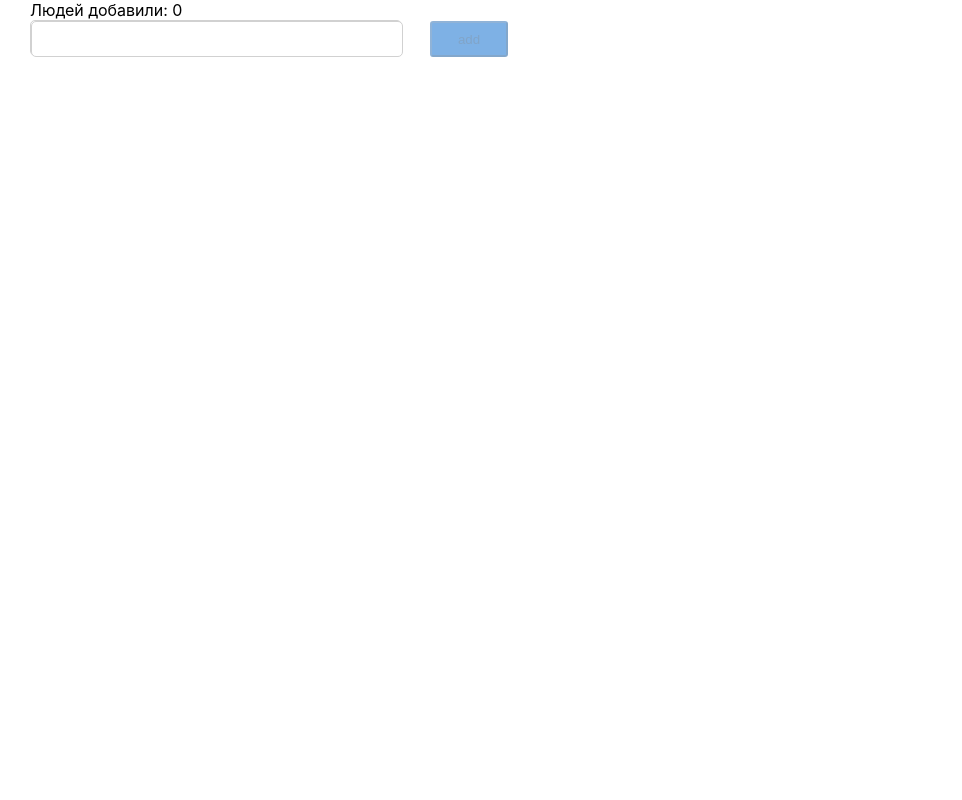
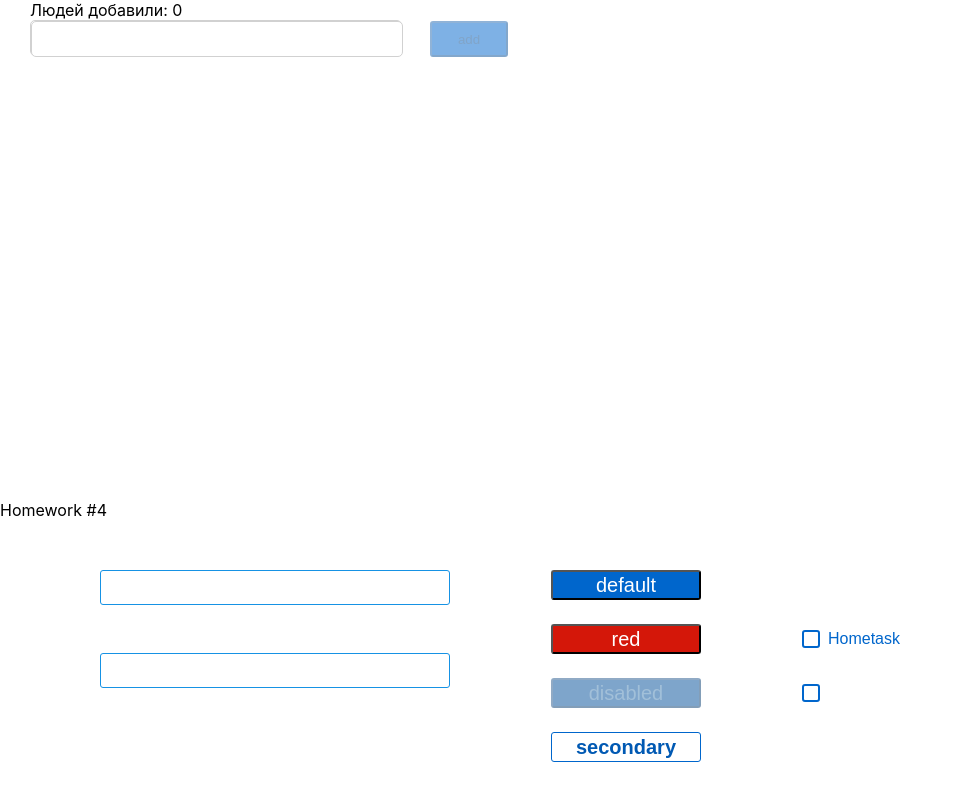
Before and after one commit to Sergey-BY6/Dz, a React (Create React App) app: page /#/junior in a window 1280 px wide. Shown: the part 728-1528 px from the top of the page, without its empty margins (0-962 px from the left). Before the commit the page ends 1228 px from the top, so only its background shows below. Built offline with nearby package versions, Linux system fonts and the light colour scheme.

Commit message:
Add hw04 homeworks.

```diff
--- a/src/s1-main/App.tsx
+++ b/src/s1-main/App.tsx
@@ -3,6 +3,7 @@ import s from './App.module.css'
 import HW1 from '../s2-homeworks/hw01/HW1'
 import HW2 from '../s2-homeworks/hw02/HW2';
 import HW3 from '../s2-homeworks/hw03/HW3';
+import HW4 from '../s2-homeworks/hw04/HW4';
 
 function App() {
     return (
@@ -11,7 +12,7 @@ function App() {
             {/*раскомментировать по ходу выполнения*/}
             <HW2/>
             <HW3/>
-            {/*<HW4/>*/}
+            <HW4/>
 
             {/*при выполнении дз 5 и более - закомментировать здесь дз 1-4, так как они есть внутри дз 5*/}
             {/*<HW5/>*/}
--- a/src/s2-homeworks/hw03/GreetingContainer.tsx
+++ b/src/s2-homeworks/hw03/GreetingContainer.tsx
@@ -33,7 +33,7 @@ export const pureOnBlur = (name: any, setError: any) => { // если имя п
 
 export const pureOnEnter = (e: any, addUser: any) => { // если нажата кнопка Enter - добавить
     if (e.key === "Enter") {
-        addUser("Кто то")
+        addUser()
     }
     // console.log(e.charCode)
 }
--- a/src/s2-homeworks/hw04/Stand.module.css
+++ b/src/s2-homeworks/hw04/Stand.module.css
@@ -2,11 +2,16 @@
     display: flex;
     justify-content: space-between;
     align-items: center;
+
+
+    width: 800px;
+    margin: 50px 0 150px 100px;
 }
 
 .inputs {
     display: flex;
     flex-direction: column;
+    align-self: flex-start;
     gap: 48px;
 }
 
--- a/src/s2-homeworks/hw04/Stand.tsx
+++ b/src/s2-homeworks/hw04/Stand.tsx
@@ -82,7 +82,7 @@ const Stand = () => {
                         checked={stateForAllCheckboxes}
                         onChangeChecked={setChecked}
                     >
-                        some text
+                        Hometask
                     </SuperCheckbox>
                 </div>
                 {/*совместим со старым кодом:*/}
--- a/src/s2-homeworks/hw04/common/c1-SuperInputText/SuperInputText.module.css
+++ b/src/s2-homeworks/hw04/common/c1-SuperInputText/SuperInputText.module.css
@@ -1,20 +1,50 @@
 .input:focus {
+    border: 3px solid #1692E4;
 }
 
 .input {
+    outline:none;
+    width: 350px;
+    height: 35px;
+    border-radius: 3px;
+    /*border: 1px solid #D1D1D1;*/
+
 }
 
 .inputWrapper {
+    /*border: 1px solid #004d99;*/
 }
 
 .superInput {
+    border: 1px solid #1692E4;
 }
 
 .errorInput {
+    border: 1px solid red;
 }
 
 .errorInput:focus {
+    border: 3px solid red;
+
 }
 
 .error {
+    position: relative;
+    width: 25px;
+    height: 12px;
+    left: -345px;
+    top: -30px;
+
+    /*font-family: 'Montserrat';*/
+    font-style: normal;
+    font-weight: 400;
+    font-size: 19px;
+    line-height: 12px;
+
+
+
+
+
+    color: red;
+
 }
--- a/src/s2-homeworks/hw04/common/c2-SuperButton/SuperButton.module.css
+++ b/src/s2-homeworks/hw04/common/c2-SuperButton/SuperButton.module.css
@@ -1,36 +1,86 @@
 .button {
+    width: 150px;
+    height: 30px;
+    font-size: 20px;
+    border-radius: 3px;;
 }
 
 .disabled {
+    color: steelblue;
+    background-color: #004d99;
+    opacity: 0.5;
 }
 
 .secondary {
+    color: #0059b3;
+    background-color: white;
+    border: 1px solid #0066cc;
+    font-weight: 600;
 }
 
 .default {
+    color: white;
+    background-color: #0066cc;
+    /*width: 150px;*/
+    /*height: 30px;*/
+    /*font-size: 20px;*/
+    /*border-radius: 3px;;*/
 }
 
 .red {
+    color: white;
+    background-color: #d41608fd;
+    /*width: 150px;*/
+    /*height: 30px;*/
+    /*font-size: 20px;*/
+    /*border-radius: 3px;;*/
 }
 
 .default:hover {
+    color: white;
+    background-color: #1692E4;
+/*    width: 150px;*/
+/*    height: 30px;*/
+/*    font-size: 20px;*/
+/*    border-radius: 3px;;*/
 }
 
 .red:hover {
+    color: white;
+    background-color: #fc1605fd;
+    /*width: 150px;*/
+    /*height: 30px;*/
+    /*font-size: 20px;*/
+    /*border-radius: 3px;;*/
 }
 
 .secondary:hover {
+    background: #ddeeff;
+    border: 1px solid #0066cc;
+    /*width: 150px;*/
+    /*height: 30px;*/
+    /*font-size: 20px;*/
+    /*border-radius: 3px;;*/
 }
 
 
 .default:active {
+    color: white;
+    background-color: #0066cc;
 }
 
 .secondary:active {
+    color: #0059b3;
+    background-color: #5f9de364;
+    border: 1px solid #0066cc;
+    font-weight: 600;
 }
 
 .red:active {
+    color: white;
+    background-color: #8c1108;
 }
 
 .button:disabled {
+cursor: pointer;
 }
--- a/src/s2-homeworks/hw04/common/c2-SuperButton/SuperButton.tsx
+++ b/src/s2-homeworks/hw04/common/c2-SuperButton/SuperButton.tsx
@@ -17,12 +17,24 @@ const SuperButton: React.FC<SuperButtonPropsType> = (
         ...restProps // все остальные пропсы попадут в объект restProps, там же будет children
     }
 ) => {
-    const finalClassName = s.button
-        // + (disabled
-        //         ? ...
-        //         : xType === 'red'
-        //             ? ...
-        + (className ? ' ' + className : '') // задачка на смешивание классов
+    const finalClassName = `${s.button}
+    ${xType === 'red' ? (disabled ? s.disabled : s.red ): (xType === "secondary" ? s.secondary : s.default)}`
+
+    //     `${s.button}
+    // ${color === "red" ? s.red :  (color === "secondary" ? s.secondary : s.default)}
+    //     ${disabled ? s.disabled : ""}`
+
+        // ${s.button} ${disabled ? s.disabled  : (xType === 'red' ? s.red : (xType === 'secondary' ? s.secondary : ''))  }`
+
+        // s.button
+        // + (disabled ? s.disabled : xType === 'red' ? s.red + (xType === 'secondary' ? s.secondary : '')
+    // задачка на смешивание классов
+
+        // // + (disabled
+        // //         ? ...
+        // //         : xType === 'red'
+        // //             ? ...
+        // + (className ? ' ' + className : '') // задачка на смешивание классов
 
     return (
         <button
--- a/src/s2-homeworks/hw04/common/c3-SuperCheckbox/SuperCheckbox.tsx
+++ b/src/s2-homeworks/hw04/common/c3-SuperCheckbox/SuperCheckbox.tsx
@@ -28,7 +28,9 @@ const SuperCheckbox: React.FC<SuperCheckboxPropsType> = (
 ) => {
     const onChangeCallback = (e: ChangeEvent<HTMLInputElement>) => {
         // задачка на написание онченджа
-
+        if (onChangeChecked) {
+            onChangeChecked(e.currentTarget.checked)
+        }
     }
 
     const finalInputClassName = s.checkbox
```
